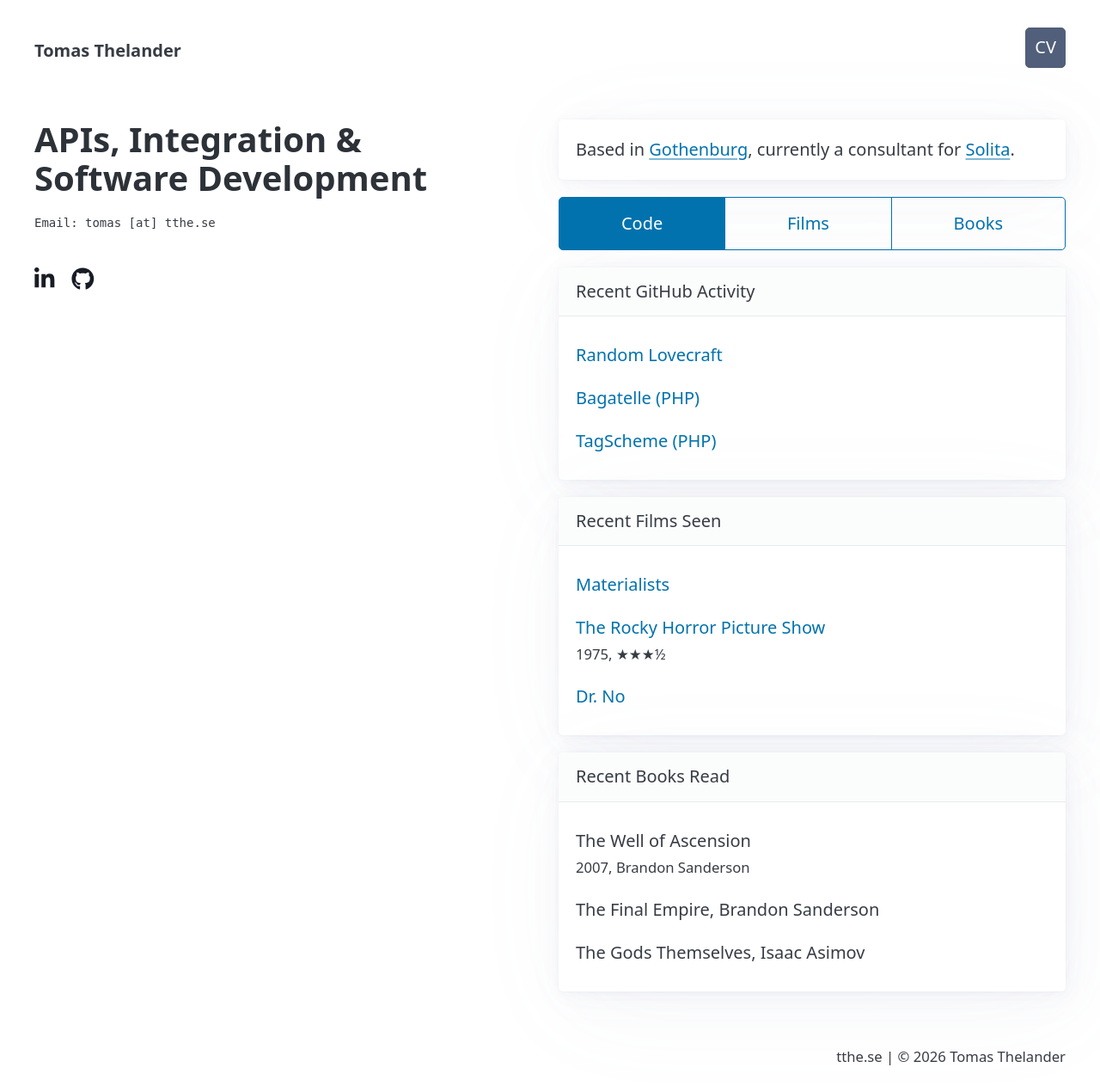
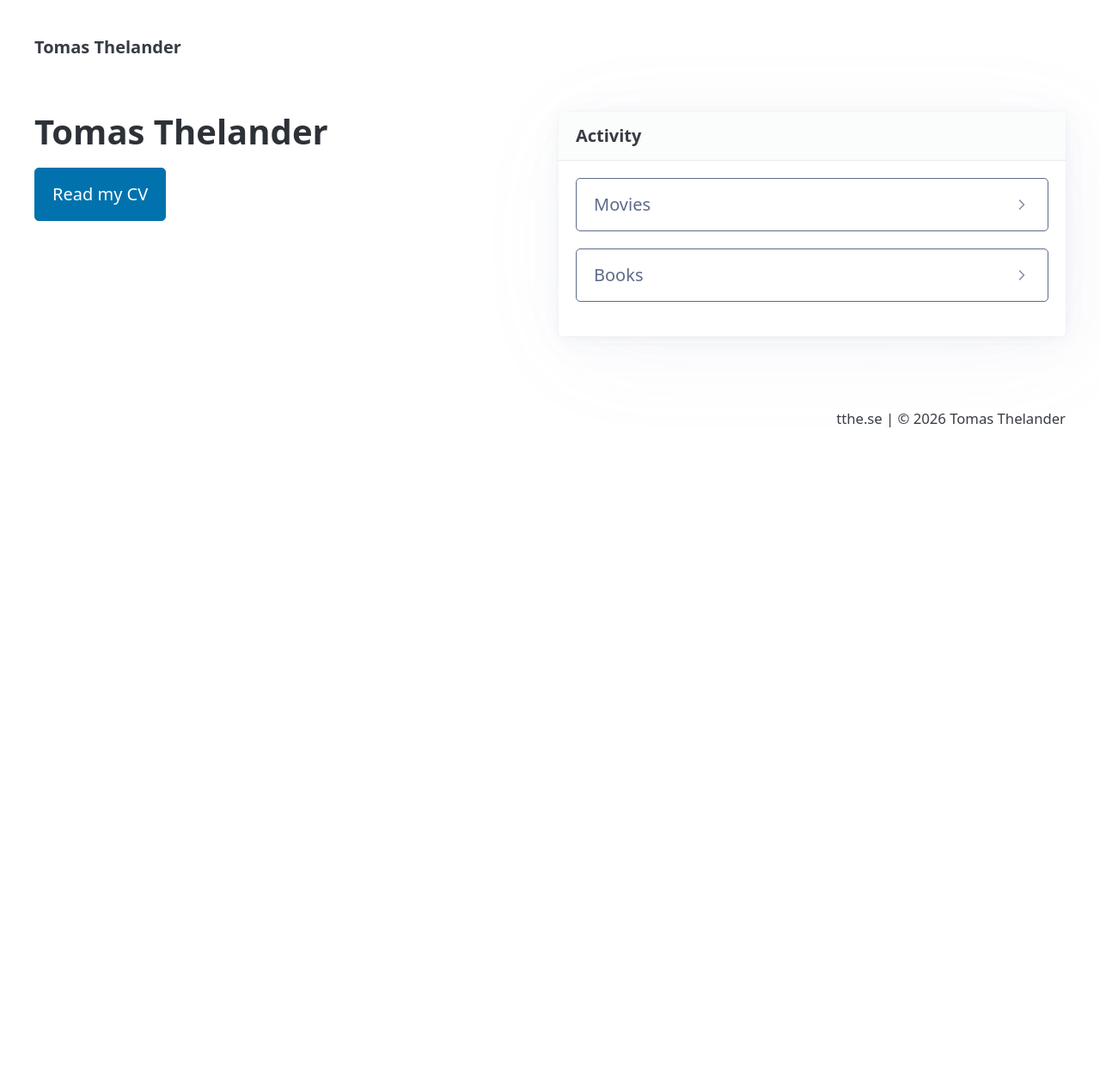
Before and after one commit to dekadans/tthe.se, a PHP site: template src/Templates/index.html.twig in a window 1280 px wide. Shown: the whole page at 86% size. After the commit the page ends 497 px from the top, so only its background shows below. Run offline with PHP 8.4, Linux system fonts and the light colour scheme; the template is opened without the code that fills it, so the values that code supplies are empty; some libraries are stand-ins or nearby versions.

Commit message:
Activity widget and redesign drafting

```diff
--- a/src/Controllers/MeController.php
+++ b/src/Controllers/MeController.php
@@ -16,7 +16,7 @@ class MeController
         private CvService $cv
     ) {}
 
-    #[Get('/me', 'me')]
+    #[Get('/me.html', 'me')]
     public function html(Request $request): Response
     {
         $html = $this->view->render('me/me.html.twig', $this->cv->data);
@@ -25,7 +25,7 @@ class MeController
         return $this->setCache($request, $response);
     }
 
-    #[Get('/me.jsonld', 'me-json')]
+    #[Get('/me', 'me-json')]
     public function json(Request $request): Response
     {
         $response = new JsonResponse($this->cv->data);
--- a/src/Templates/index.html.twig
+++ b/src/Templates/index.html.twig
@@ -11,6 +11,7 @@
     <meta property="og:image:width" content="1200">
     <meta property="og:image:height" content="630">
     <script defer src="https://use.fontawesome.com/releases/v5.3.1/js/all.js"></script>
+    <script src="https://cdn.jsdelivr.net/npm/htmx.org@2.0.10/dist/htmx.min.js" integrity="sha384-H5SrcfygHmAuTDZphMHqBJLc3FhssKjG7w/CeCpFReSfwBWDTKpkzPP8c+cLsK+V" crossorigin="anonymous"></script>
     <style>
         #mail-container {
             font-size: 0.7rem;
@@ -34,112 +35,46 @@
             <ul>
                 <li><strong>Tomas Thelander</strong></li>
             </ul>
-            <ul>
+            <!--<ul>
                 <li>
-                    <a role="button" class="secondary" href="/me">CV</a>
+                    <a role="button" class="secondary" href="/me.html">CV</a>
                 </li>
-            </ul>
+            </ul>-->
         </nav>
     </header>
     <main class="container">
-        <div class="grid">
-            <section>
-                <h1>APIs, Integration &amp;<br>Software Development</h1>
-                <p id="mail-container">
-                    Email:
-                    <span class="mail-component-a">&#x74;&#x6F;&#x6D;&#x61;&#x73;</span>
-                    <span class="mail-component-b">&#x6B;&#x73;&#x66;&#x6A;</span>
-                    <span class="mail-component-a">&#x5B;&#x61;&#x74;&#x5D;</span>
-                    <span class="mail-component-b">&#x65;&#x67;&#x66;</span>
-                    <span class="mail-component-a">&#x74;&#x74;&#x68;&#x65;&#x2E;&#x73;&#x65;</span>
+        <section class="grid">
+            <div>
+                <h1>Tomas Thelander</h1>
+                <p>
+                    <button>Read my CV</button>
                 </p>
-                <nav>
-                    <ul>
-                        <li>
-                            <a href="https://www.linkedin.com/in/tomasthelander/" class="contrast" target="_blank">
-                                <i class="fab fa-lg fa-linkedin-in"></i>
-                            </a>
-                        </li>
-                        <li>
-                            <a href="https://github.com/dekadans" class="contrast" target="_blank">
-                                <i class="fab fa-lg fa-github"></i>
-                            </a>
-                        </li>
-                    </ul>
-                </nav>
-            </section>
+                <!--<p>
+                    Lorem ipsum dolor sit amet consectetur adipiscing elit porta donec auctor pretium, integer fusce nascetur scelerisque hac felis ultrices placerat cursus potenti.
+                </p>-->
+            </div>
             <div>
-                <section>
-                    <article>
-                        Based in <a href="https://en.wikipedia.org/wiki/Gothenburg" target="_blank">Gothenburg</a>,
-                        currently a consultant for <a href="https://solita.fi" target="_blank">Solita</a>.
-                    </article>
-
-                    <div role="group">
-                        <button class="">Code</button>
-                        <button class="outline">Films</button>
-                        <button class="outline">Books</button>
-                    </div>
-                    <article>
-                        <header>Recent GitHub Activity</header>
-                        <aside>
-                            <nav>
-                                <ul>
-                                    <li>
-                                        <a href="https://randomlovecraft.com">Random Lovecraft</a>
-                                    </li>
-                                    <li>
-                                        <a href="https://github.com/dekadans/bagatelle">Bagatelle (PHP)</a>
-                                    </li>
-                                    <li>
-                                        <a href="https://github.com/dekadans/php-tag-scheme">TagScheme (PHP)</a>
-                                    </li>
-                                </ul>
-                            </nav>
-                        </aside>
-                    </article>
-                    <article>
-                        <header>Recent Films Seen</header>
-                        <aside>
-                            <nav>
-                                <ul>
-                                    <li>
-                                        <a href="">Materialists</a>
-                                    </li>
-                                    <li>
-                                        <a href="https://letterboxd.com/dekadans/film/the-rocky-horror-picture-show/">The Rocky Horror Picture Show</a>
-                                        <small>1975, ★★★½</small>
-                                    </li>
-                                    <li>
-                                        <a href="">Dr. No</a>
-                                    </li>
-                                </ul>
-                            </nav>
-                        </aside>
-                    </article>
-                    <article>
-                        <header>Recent Books Read</header>
-                        <aside>
-                            <nav>
-                                <ul>
-                                    <li>
-                                        The Well of Ascension
-                                        <br><small>2007, Brandon Sanderson</small>
-                                    </li>
-                                    <li>
-                                        The Final Empire, Brandon Sanderson
-                                    </li>
-                                    <li>
-                                        The Gods Themselves, Isaac Asimov
-                                    </li>
-                                </ul>
-                            </nav>
-                        </aside>
-                    </article>
-                    <div id="activity"></div>
-                </section>
+                <article>
+                    <header><strong>Activity</strong></header>
+                    <details name="activity">
+                        <summary role="button" class="secondary outline" hx-get="/activity/film/widget" hx-trigger="click once" hx-target="#filmActivity">
+                            Movies
+                        </summary>
+                        <div id="filmActivity">
+                            <p>Loading...</p>
+                        </div>
+                    </details>
+                    <details name="activity">
+                        <summary role="button" class="secondary outline" hx-get="/activity/book/widget" hx-trigger="click once" hx-target="#bookActivity">
+                            Books
+                        </summary>
+                        <div id="bookActivity">
+                            <p>Loading...</p>
+                        </div>
+                    </details>
+                </article>
             </div>
-        </div>
+        </section>
     </main>
     <footer class="container">
         <small>tthe.se | © 2026 Tomas Thelander</small>
--- a/src/Templates/me/me.html.twig
+++ b/src/Templates/me/me.html.twig
@@ -32,7 +32,7 @@
     <header class="container no-print">
         <nav aria-label="breadcrumb">
             <ul>
-                <li><a href="/">Home</a></li>
+                <li><a href="/"><strong>Tomas Thelander</strong></a></li>
                 <li>CV</li>
             </ul>
         </nav>
@@ -65,7 +65,7 @@
                         This is my master list of what I've done in my professional life, for my own convenience of having it all in one place.
                     </p>
                     <p class="no-print">
-                        This document is generated from <a href="/me.json">JSON-LD data</a>.
+                        This document is generated from <a href="/me">JSON-LD data</a>.
                     </p>
                 </article>
             </div>
```
Also changed, not shown: src/Controllers/ActivityController.php (+22 -1 lines), src/Templates/activity/widget.html.twig (added, +34 -0 lines), 1 other file.
